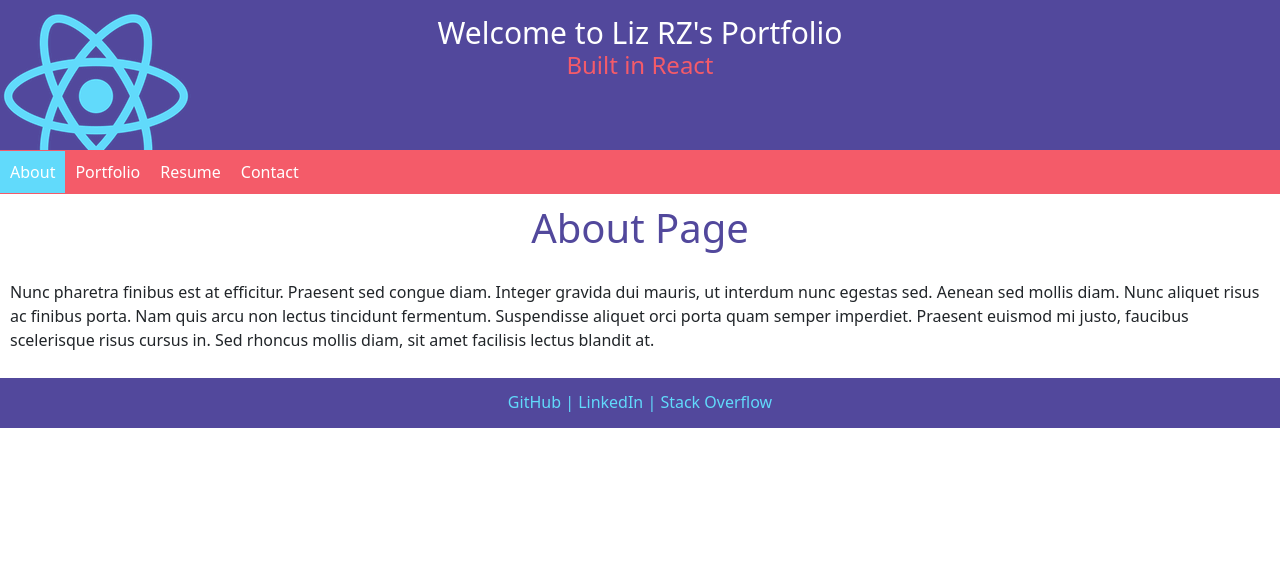
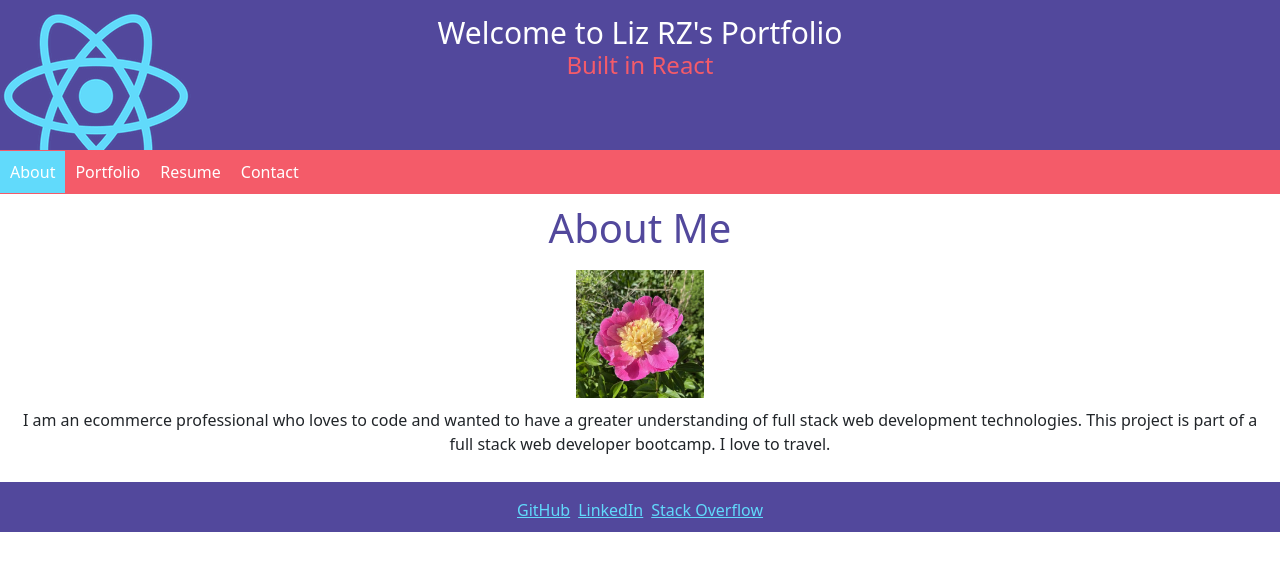
Before and after one commit to LizRanZim/ReactPortfolio, a React (Create React App) app in the folder reactportfolio/: page / in a window 1280 px wide. Shown: the top 570 px of the page. Built offline with nearby package versions, Linux system fonts and the light colour scheme.

Commit message:
Page content for app and footer links

```diff
--- a/reactportfolio/package.json
+++ b/reactportfolio/package.json
@@ -38,4 +38,4 @@
       "last 1 safari version"
     ]
   }
-}
+ }
--- a/reactportfolio/src/App.css
+++ b/reactportfolio/src/App.css
@@ -1,3 +1,5 @@
+
+
 .App {
   text-align: center;
 }
--- a/reactportfolio/src/App.js
+++ b/reactportfolio/src/App.js
@@ -1,7 +1,7 @@
 // import React from 'react';
 // import Navbar from './components/Navbar';
 // import Header from './components/Header';
-// import Card from './components/Card';
+// import Project from './components/Project';
 // import Footer from './components/Footer';
 // // import image from './img/jpegpia23403.jpg';
 
@@ -17,7 +17,7 @@
 //       >
 //       <Header />
 //       <Navbar />
-//       <Card />
+//       <Project />
 //       <Footer />
 //     </div>
 //   );
--- a/reactportfolio/src/components/PortfolioContainer.js
+++ b/reactportfolio/src/components/PortfolioContainer.js
@@ -8,7 +8,7 @@ import Contact from './pages/Contact';
 import Resume from './pages/Resume';
 
 import Header from './structure/Header';
-import Card from './structure/Card';
+import Project from './structure/Project';
 
 import Footer from './structure/Footer';
 import image from '../img/jpegpia23403.jpg';
@@ -43,7 +43,7 @@ return (
       return (
       <div>
       <Portfolio />
-      <Card/>
+      <Project/>
       </div>
       );
     }
--- a/reactportfolio/src/components/pages/About.js
+++ b/reactportfolio/src/components/pages/About.js
@@ -1,21 +1,49 @@
 import React from 'react';
 import '../../styles/Mystyles.css';
+import image from '../../img/106918045.jpg';
 
 
 function About () {
     return (
         <div>
-      <h1 className='pageTitle'>About Page</h1>
+      <h1 className='pageTitle'>About Me</h1>
+      <div className='myContent'>
+        <img src={image} alt="Logo" width ="10%"/>
+        </div>
       <p>
-        Nunc pharetra finibus est at efficitur. Praesent sed congue diam.
-        Integer gravida dui mauris, ut interdum nunc egestas sed. Aenean sed
-        mollis diam. Nunc aliquet risus ac finibus porta. Nam quis arcu non
-        lectus tincidunt fermentum. Suspendisse aliquet orci porta quam semper
-        imperdiet. Praesent euismod mi justo, faucibus scelerisque risus cursus
-        in. Sed rhoncus mollis diam, sit amet facilisis lectus blandit at.
+        I am an ecommerce professional who loves to code and wanted to have a greater understanding of full stack web development technologies. This project is part of a full stack web developer bootcamp. I love to travel.
       </p>
+
     </div>
     )
 }
 
 export default About;
+
+// Try this for styling: https://react-bootstrap.github.io/getting-started/introduction/
+
+
+// import Button from 'react-bootstrap/Button';
+// import Card from 'react-bootstrap/Card';
+
+// function About () {
+//   return (
+//       <div>
+//     <h1 className='pageTitle'>About Page</h1>
+
+//     <Card style={{ width: '18rem' }}>
+//     <Card.Img variant="top" src="holder.js/100px180" />
+//     <Card.Body>
+//       <Card.Title>Card Title</Card.Title>
+//       <Card.Text>
+//         Some quick example text to build on the card title and make up the
+//         bulk of the card's content.
+//       </Card.Text>
+//       <Button variant="primary">Go somewhere</Button>
+//     </Card.Body>
+//   </Card>
+//   </div>
+// );
+// }
+
+// export default About;
--- a/reactportfolio/src/components/pages/Resume.js
+++ b/reactportfolio/src/components/pages/Resume.js
@@ -1,21 +1,21 @@
 import React from 'react';
 import '../../styles/Mystyles.css';
+import pdf from '../../img/Resume.pdf'
 
 
-function Resume () {
-    return (
-        <div>
-      <h1 className='pageTitle'>Resume Page</h1>
-      <p>
-        Nunc pharetra finibus est at efficitur. Praesent sed congue diam.
-        Integer gravida dui mauris, ut interdum nunc egestas sed. Aenean sed
-        mollis diam. Nunc aliquet risus ac finibus porta. Nam quis arcu non
-        lectus tincidunt fermentum. Suspendisse aliquet orci porta quam semper
-        imperdiet. Praesent euismod mi justo, faucibus scelerisque risus cursus
-        in. Sed rhoncus mollis diam, sit amet facilisis lectus blandit at.
-      </p>
+function Resume() {
+  return (
+    <div className='m-3'>
+      <h1 className='pageTitle'>Resume & Skills</h1>
+      <h3> Download my resume: <a href={pdf} download>LizRZ</a> </h3>
+      <h5> Front End Skills:  </h5>
+      <li>HTML, CSS, JavaScript</li>
+      <li>Handlebars</li>
+      <h5> Back End Skills:  </h5>
+      <li>Webpack</li>
+      <li>React</li>
     </div>
-    )
+  )
 }
 
 export default Resume;
--- a/reactportfolio/src/components/structure/Footer.js
+++ b/reactportfolio/src/components/structure/Footer.js
@@ -7,9 +7,23 @@ import '../../styles/Mystyles.css';
 
 function Footer() {
     return (
-        <header className='footer'>
-            <h3>GitHub | LinkedIn | Stack Overflow</h3>
-        </header>
+        <ul className="nav footer">
+      <li className="nav-item m-1">
+
+           <h3><a href="https://github.com/LizRanZim/">GitHub</a></h3>
+
+        </li>
+        <li className="nav-item m-1">
+
+            <h3><a href ="https://www.linkedin.com/in/melindagates/">LinkedIn</a></h3>
+
+        </li>
+        <li className="nav-item m-1">
+
+        <h3><a href ="https://stackoverflow.com/users/19275801/lizranzim">Stack Overflow</a></h3>
+
+        </li>
+        </ul>
     );
 }
 
--- a/reactportfolio/src/components/structure/Card.js
+++ b/reactportfolio/src/components/structure/Project.js
@@ -12,7 +12,7 @@ import '../../styles/Mystyles.css';
 
 
 const styles = {
-    card: {
+    project: {
         margin: 20,
         background: '#61dafb',
         textAlign: 'center',
@@ -21,9 +21,9 @@ const styles = {
 
 };
 
-function Card() {
+function Project() {
     return (
-        <div style={styles.card}>
+        <div style={styles.project}>
             <div className='square border border-white border-5'>
                 <h4>Project 1</h4>
                 <p>This project used x, y, z technologies</p>
@@ -54,4 +54,4 @@ function Card() {
     );
 }
 
-export default Card;
+export default Project;
--- a/reactportfolio/src/index.css
+++ b/reactportfolio/src/index.css
@@ -1,3 +1,4 @@
+
 body {
   margin: 0;
   font-family: -apple-system, BlinkMacSystemFont, 'Roboto', 'Oxygen',
--- a/reactportfolio/src/styles/Mystyles.css
+++ b/reactportfolio/src/styles/Mystyles.css
@@ -4,6 +4,7 @@
 // --platinum: #ebebeb;
 // --fiery-rose: #f45b69;
 // --react-logo-blue: #61dafb */
+
 
 .header {
   background: #52489C;
@@ -22,7 +23,6 @@
   padding: 10px;
   text-align: center;
   color: #52489C ;
-
 }
 
 h4 {
@@ -34,12 +34,26 @@ h4 {
 .footer {
   background: #52489C;
   height: 50px;
+  text-align: center;
+  display: flex;
+  justify-content: center;
+}
+
+.footer a {
+  margin: 0;
+  padding-top: 15px;
+  color: #61dafb;
+  font-size: 16px;
+}
+
+.footer a:hover {
+   color: #FFFFFF;
+
 }
 
 .footer h3 {
   margin: 0;
   padding-top: 15px;
-  text-align: center;
   color: #61dafb;
   font-size: 16px;
 }
@@ -64,4 +78,14 @@ h4 {
 p {
   /* top, right, bottom, left */
   padding: 10px;
+  text-align: center;
 }
+
+.myButton {
+  background: #61dafb;
+}
+
+.myContent {
+  display: flex;
+  justify-content: center;
+}
```
Also changed, not shown: reactportfolio/src/components/pages/Contact.js (+52 -76 lines), reactportfolio/src/img/106918045.jpg (added), 1 other file (tests, documents, lock files or other folders).
